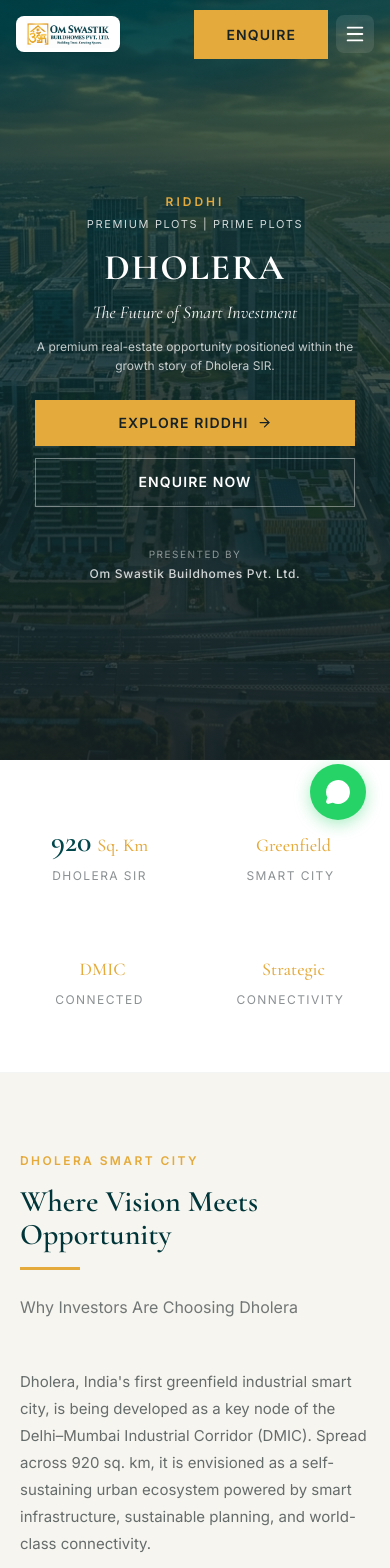
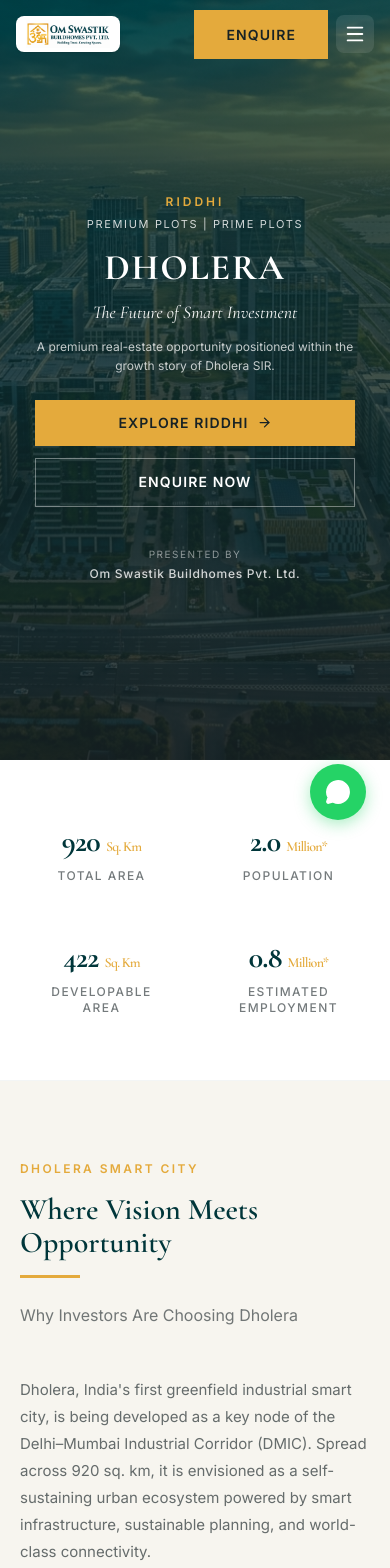
Before and after one commit to dizibrandmedia-del/omswastik-riddhi, a Next.js app: page / in a window 390 px wide. Shown: the top 1568 px of the page. Built offline with nearby package versions, Linux system fonts and the light colour scheme.

Commit message:
Update Dholera SIR 4 key metrics: Total Area 920 Sq.Km, Population 2.0M*, Developable Area 422 Sq.Km, Estimated Employment 0.8M*

```diff
--- a/src/components/DholeraSIR.tsx
+++ b/src/components/DholeraSIR.tsx
@@ -3,7 +3,6 @@
 import { dholeraSIR } from "@/data/dholera";
 import SectionHeading from "@/components/ui/SectionHeading";
 import ScrollReveal from "@/components/ui/ScrollReveal";
-import CountUp from "@/components/ui/CountUp";
 
 export default function DholeraSIR() {
   return (
@@ -15,31 +14,28 @@
           subtitle={dholeraSIR.subheading}
         />
 
-        {/* Stats */}
+        {/* 4 Key Stats Cards */}
         <ScrollReveal>
-          <div className="grid grid-cols-2 md:grid-cols-4 gap-6 md:gap-8 mb-16 md:mb-20">
+          <div className="grid grid-cols-2 md:grid-cols-4 gap-4 sm:gap-6 md:gap-8 mb-16 md:mb-20">
             {dholeraSIR.stats.map((stat, i) => (
               <div
                 key={i}
-                className="text-center p-6 bg-primary"
+                className="text-center p-6 sm:p-8 bg-primary rounded-xl shadow-sm hover:shadow-lg transition-all"
               >
                 <div
-                  className="text-3xl md:text-4xl font-semibold text-gold mb-1"
+                  className="text-3xl sm:text-4xl md:text-5xl font-bold text-gold mb-1.5"
                   style={{ fontFamily: "var(--font-heading)" }}
                 >
-                  <CountUp
-                    end={parseFloat(stat.value)}
-                    decimals={stat.value.includes(".") ? 1 : 0}
-                  />
+                  {stat.value}
                 </div>
                 <p
-                  className="text-white/80 text-sm mb-0.5"
+                  className="text-white text-sm sm:text-base font-medium mb-1"
                   style={{ fontFamily: "var(--font-body)" }}
                 >
                   {stat.unit}
                 </p>
                 <p
-                  className="text-white/40 text-xs tracking-[0.1em] uppercase"
+                  className="text-white/60 text-xs tracking-[0.12em] uppercase font-medium"
                   style={{ fontFamily: "var(--font-body)" }}
                 >
                   {stat.label}
@@ -53,8 +49,8 @@
         <div className="grid md:grid-cols-2 gap-5 md:gap-6">
           {dholeraSIR.details.map((detail, i) => (
             <ScrollReveal key={detail.label} delay={i * 60}>
-              <div className="flex gap-5 p-6 bg-grey-light hover:bg-ivory transition-colors">
-                <div className="flex-shrink-0 w-1 bg-gold/40 self-stretch" />
+              <div className="flex gap-5 p-6 bg-grey-light hover:bg-ivory transition-colors rounded-lg">
+                <div className="flex-shrink-0 w-1 bg-gold self-stretch rounded-full" />
                 <div>
                   <p
                     className="text-xs tracking-[0.15em] uppercase text-gold font-semibold mb-2"
@@ -63,7 +59,7 @@
                     {detail.label}
                   </p>
                   <p
-                    className="text-dark/65 text-sm leading-relaxed"
+                    className="text-dark/75 text-sm leading-relaxed"
                     style={{ fontFamily: "var(--font-body)" }}
                   >
                     {detail.value}
--- a/src/components/Stats.tsx
+++ b/src/components/Stats.tsx
@@ -1,7 +1,6 @@
 "use client";
 
 import { keyMetrics } from "@/data/dholera";
-import CountUp from "@/components/ui/CountUp";
 import ScrollReveal from "@/components/ui/ScrollReveal";
 
 export default function Stats() {
@@ -9,25 +8,23 @@
     <section id="stats" className="bg-white py-12 md:py-16 border-b border-grey-light">
       <div className="max-w-[1400px] mx-auto px-5 md:px-8 lg:px-12">
         <ScrollReveal>
-          <div className="grid grid-cols-2 md:grid-cols-4 gap-8 md:gap-4">
+          <div className="grid grid-cols-2 md:grid-cols-4 gap-6 md:gap-4">
             {keyMetrics.map((metric, i) => (
               <div
                 key={i}
                 className="text-center px-4 py-4 md:border-r last:border-r-0 border-grey-light"
               >
                 <div
-                  className="text-3xl md:text-4xl lg:text-5xl font-semibold text-primary mb-1"
+                  className="text-3xl sm:text-4xl lg:text-5xl font-bold text-primary mb-1 tracking-tight"
                   style={{ fontFamily: "var(--font-heading)" }}
                 >
-                  {metric.value ? (
-                    <CountUp end={parseFloat(metric.value)} suffix="" />
-                  ) : null}
-                  <span className="text-lg md:text-xl lg:text-2xl text-gold ml-1.5 font-medium">
+                  <span className="text-primary-dark font-extrabold">{metric.value}</span>
+                  <span className="text-sm sm:text-base lg:text-lg text-gold ml-1.5 font-semibold">
                     {metric.unit}
                   </span>
                 </div>
                 <p
-                  className="text-dark/50 text-xs md:text-sm tracking-[0.12em] uppercase mt-2"
+                  className="text-dark/60 text-xs sm:text-sm tracking-[0.12em] uppercase mt-2 font-medium"
                   style={{ fontFamily: "var(--font-body)" }}
                 >
                   {metric.label}
--- a/src/data/dholera.ts
+++ b/src/data/dholera.ts
@@ -1,8 +1,8 @@
 export const keyMetrics = [
-  { value: "920", unit: "Sq. Km", label: "Dholera SIR" },
-  { value: "", unit: "Greenfield", label: "Smart City" },
-  { value: "", unit: "DMIC", label: "Connected" },
-  { value: "", unit: "Strategic", label: "Connectivity" },
+  { value: "920", unit: "Sq. Km", label: "Total Area" },
+  { value: "2.0", unit: "Million*", label: "Population" },
+  { value: "422", unit: "Sq. Km", label: "Developable Area" },
+  { value: "0.8", unit: "Million*", label: "Estimated Employment" },
 ];
 
 export const whyDholera = [
@@ -156,9 +156,9 @@
   ],
   stats: [
     { value: "920", unit: "Sq. Km", label: "Total Area" },
-    { value: "2.0", unit: "Million", label: "Population" },
+    { value: "2.0", unit: "Million*", label: "Population" },
     { value: "422", unit: "Sq. Km", label: "Developable Area" },
-    { value: "0.8", unit: "Million", label: "Estimated Employment" },
+    { value: "0.8", unit: "Million*", label: "Estimated Employment" },
   ],
 };
 
```
